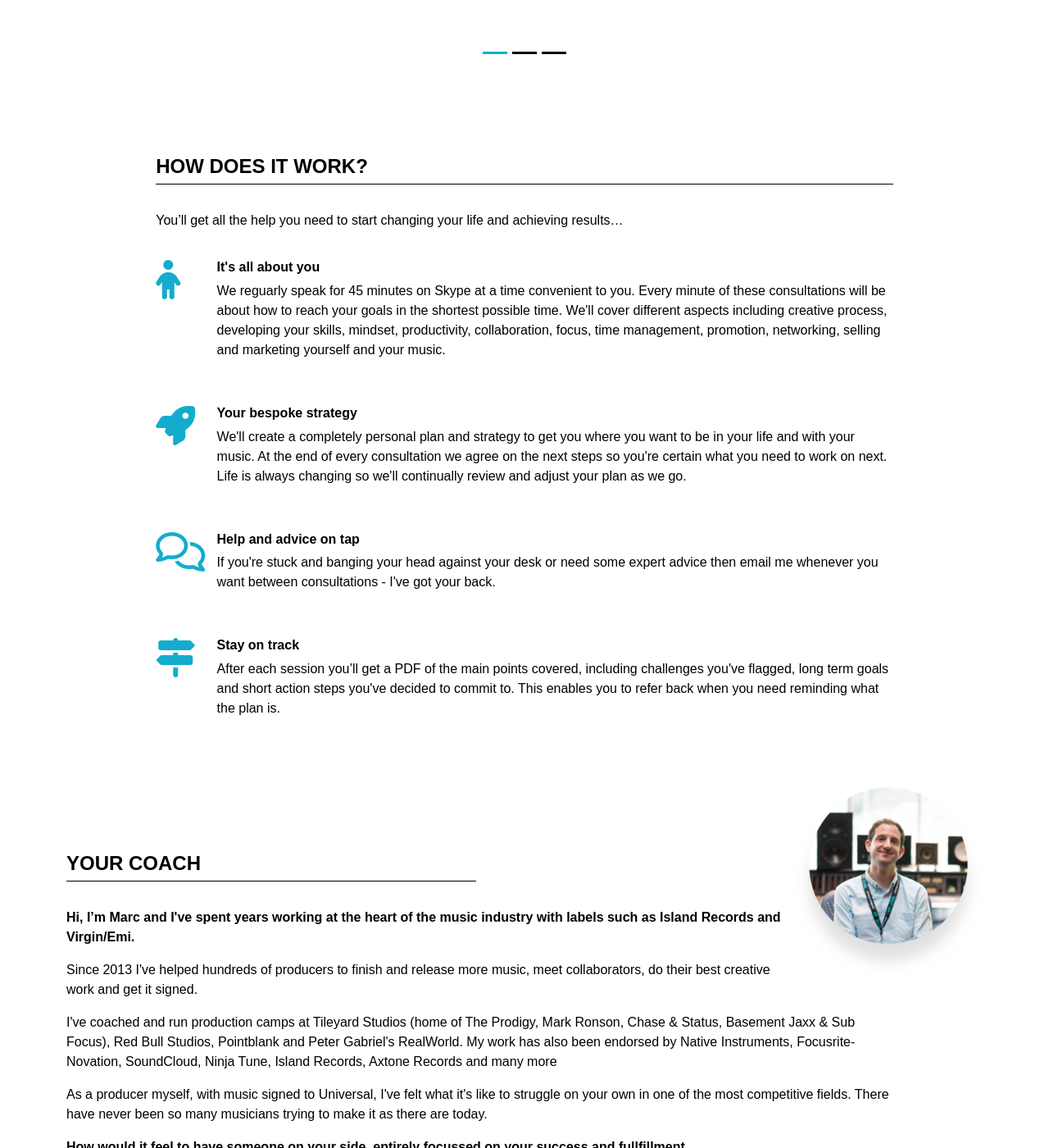
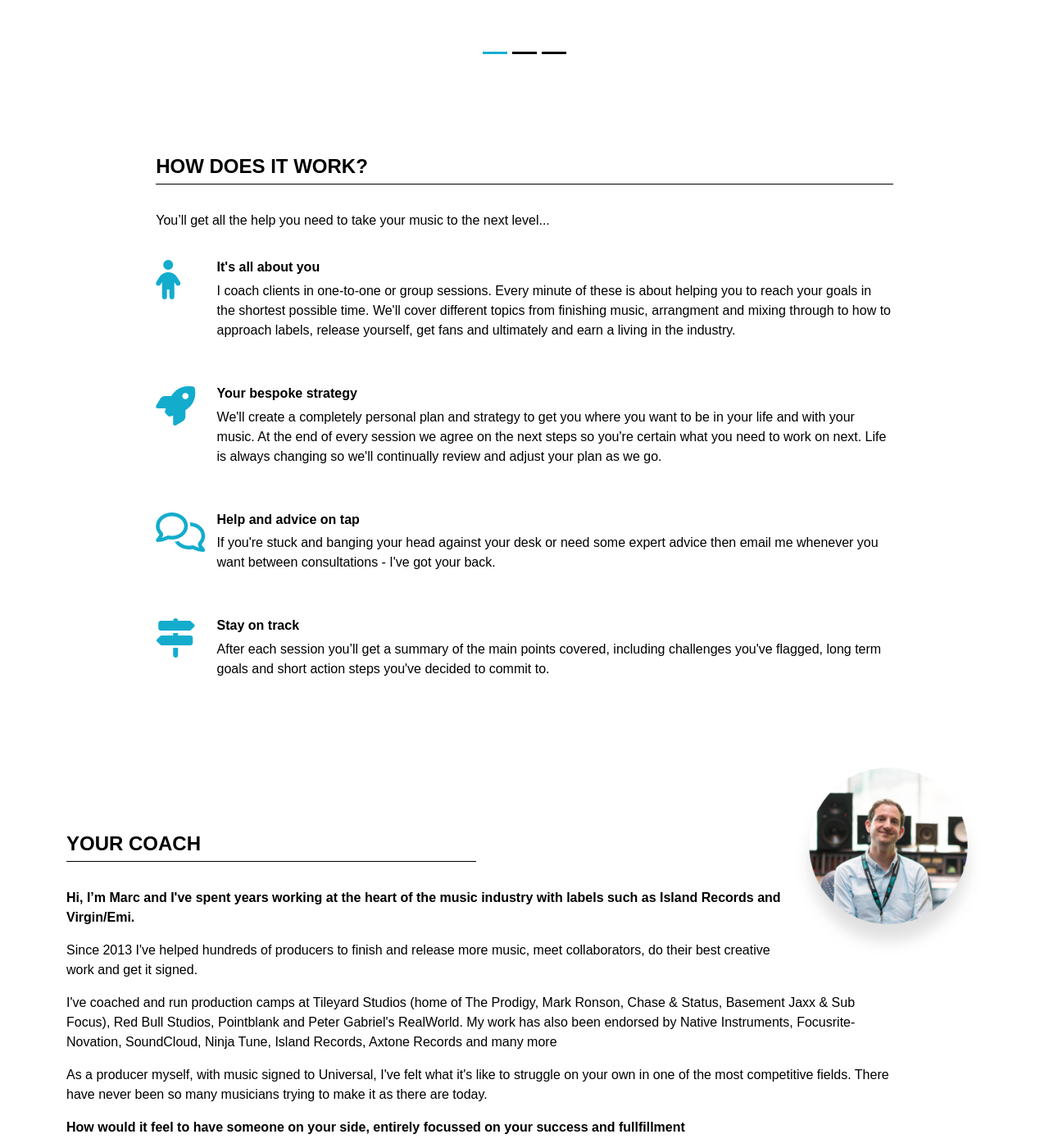
Before and after one commit to mlangsman/Coaching-Site, a Jekyll site: the page built from index.html, in a window 1280 px wide and 1400 px high, scrolled down 3496 px. Shown: the whole window at 82% size. Built offline with Jekyll 4.4.1, drawn with Linux system fonts in a browser that asks for light colours; nearby versions of some CDN libraries; some of the changed text lies outside the part shown.

Commit message:
Replace free session with email signup

```diff
--- a/_config.yml
+++ b/_config.yml
@@ -32,5 +32,5 @@
 exclude:
   - Gemfile
   - Gemfile.lock
-cta: "APPLY FOR A FREE SESSION"
-modal: "APPLY FOR A FREE&nbsp;SESSION"
+cta: "GET FREE EMAIL COACHING"
+modal: "GET FREE EMAIL COACHING"
--- a/_includes/footer.html
+++ b/_includes/footer.html
@@ -61,11 +61,11 @@
 			</div>
 
 	      	<div class="modal-footer justify-content-center border-0 pt-0">
-	        	<button type="submit" class="btn btn-primary">APPLY NOW</button>
+	        	<button type="submit" class="btn btn-primary">SIGN UP</button>
 			</div>
 
 			<div class="af-element privacyPolicy justify-content-center">
-				<p>You’ll also receive free occasional coaching by email to help you with your&nbsp;music.</p>
+				<p>We'll cover how to finish more music and other ways to take your music to the next level</p>
 				<p>I respect your <a title="Privacy Policy" href="https://www.aweber.com/permission.htm" target="_blank" rel="nofollow">email privacy and inbox</a></p>
 
 	       		</form>
--- a/index.html
+++ b/index.html
@@ -10,7 +10,8 @@
 				<!--<h1 class="headline text-shadow">FFWD COACHING</h2>
 				<hr class="hr-white">-->
 				<p class="sub-headline text-shadow">GET THE EDGE IN YOUR MUSIC AND YOUR LIFE</p>
-				<button type="button" class="btn btn-primary global-margin" data-toggle="modal" data-target="#mailingList">{{ site.cta }}</button>
+				<!--<button type="button" class="btn btn-primary global-margin" data-toggle="modal" data-target="#mailingList">{{ site.cta }}</button>-->
+				<button type="button" class="btn btn-primary global-margin" data-toggle="modal" data-target="/store">{{ site.cta }}</button>
 			</div>
 			<div class="col-4 desktop-only"></div>
 		</div>
@@ -44,6 +45,22 @@
 			</div>
 		</div>
 
+				<!--  STUCK SECTION  -->
+
+		<div class="row">
+			<div class="col image-block stuck global-padding">
+				<div class="row">
+					<div class="col"></div>
+					<div class="col right">
+						<h3>I need help finishing music</h3>
+						<p>
+							Keep hitting brick walls in your production? Sometimes it’s impossible to get beyond that 16-bar loop or make anything that sounds polished. I'll help you develop the skills, strategies and mindset to finish tracks like&nbsp;a&nbsp;boss.
+						</p>
+					</div>
+				</div>
+			</div>
+		</div>
+
 		<!--  TIME SECTION  -->
 
 		<div class="row">
@@ -60,21 +77,7 @@
 			</div>
 		</div>
 
-		<!--  STUCK SECTION  -->
 
-		<div class="row">
-			<div class="col image-block stuck global-padding">
-				<div class="row">
-					<div class="col"></div>
-					<div class="col right">
-						<h3>I’m stuck in a creative rut</h3>
-						<p>
-							Hit a brick wall in your music or your life? Sometimes it’s impossible to get beyond a 16-bar loop or make anything that sounds professional. We'll uncover what's holding you back to get you fired up and in peak creative flow.
-						</p>
-					</div>
-				</div>
-			</div>
-		</div>
 
 		<!--  PROMOTION SECTION  -->
 
@@ -99,7 +102,7 @@
 					<div class="col right">
 						<h3>I don’t have all the skills I need</h3>
 						<p>
-							Would you like to master any new skills such as musicality, theory or mixing and mastering? Maybe you'd like to be a more original and confident producer? Together, we'll create a strategy to help you grow and I'll be there to ensure you achieve those results.
+							Would you like to master any new skills such as musicality, theory or mixing and mastering? Maybe you'd like to be a more original and confident producer or even outsource some parts of your production? I'll help you to upskill and ensure you achieve those results.
 
 						</p>
 					</div>
@@ -111,9 +114,9 @@
 			<div class="col image-block career global-padding">
 				<div class="row">
 					<div class="col-6 px-0">
-						<h3>I'd like a career change</h3>
+						<h3>I need a career change</h3>
 								<p>
-									Sometimes we reach a point in our lives when we just need a change of direction. Perhaps you want to create a lifestyle business or get a day job in the industry. Together we'll navigate that shift so you can do passionate and fullfilling work every day and reconnect with who you really are.
+									Many producers I work with are keen to either get a job in the industry or create their own lifestyle music business. Together we'll explore your options and navigate that shift so you can do passionate and creative work every day and reconnect with who you really are.
 								</p>
 					</div>
 					<div class="col-6"></div>
@@ -196,7 +199,7 @@
 				<div class="col"></div>
 				<div class="col-10 global-padding">
 					<h2 class="">How does it work?</h2>
-					<p>You’ll get all the help you need to start changing your life and achieving results…</p>
+					<p>You’ll get all the help you need to take your music to the next level...</p>
 				</div>
 				<div class="col"></div>
 			</div>
@@ -206,7 +209,7 @@
 				<div class="col-10 global-padding benefits">
 					<i class="fa fa-child fa-3x fa-pull-left" aria-hidden="true"></i>
 					<h3>It's all about you</h3>
-					<p>We reguarly speak for 45 minutes on Skype at a time convenient to you. Every minute of these consultations will be about how to reach your goals in the shortest possible time. We'll cover different aspects including creative process, developing your skills, mindset, productivity, collaboration, focus, time management, promotion, networking, selling and marketing yourself and your music.</p>
+					<p>I coach clients in one-to-one or group sessions. Every minute of these is about helping you to reach your goals in the shortest possible time. We'll cover different topics from finishing music, arrangment and mixing through to how to approach labels, release yourself, get fans and ultimately and earn a living in the industry.</p>
 				</div>
 				<div class="col"></div>
 			</div>
@@ -216,7 +219,7 @@
 				<div class="col-10 global-padding benefits">
 					<i class="fa fa-rocket fa-3x fa-pull-left" aria-hidden="true"></i>
 					<h3>Your bespoke strategy</h3>
-					<p>We'll create a completely personal plan and strategy to get you where you want to be in your life and with your music. At the end of every consultation we agree on the next steps so you're certain what you need to work on next. Life is always changing so we'll continually review and adjust your plan as we go.</p>
+					<p>We'll create a completely personal plan and strategy to get you where you want to be in your life and with your music. At the end of every session we agree on the next steps so you're certain what you need to work on next. Life is always changing so we'll continually review and adjust your plan as we go.</p>
 				</div>
 					<div class="col"></div>
 			</div>
@@ -236,7 +239,7 @@
 				<div class="col-10 global-padding benefits">
 					<i class="fa fa-map-signs fa-3x fa-pull-left" aria-hidden="true"></i>
 					<h3>Stay on track</h3>
-					<p>After each session you’ll get a PDF of the main points covered, including challenges you've flagged, long term goals and short action steps you've decided to commit to. This enables you to refer back when you need reminding what the plan is.</p>
+					<p>After each session you’ll get a summary of the main points covered, including challenges you've flagged, long term goals and short action steps you've decided to commit to.</p>
 
 				</div>
 				<div class="col"></div>
@@ -374,7 +377,7 @@
 		<div class="cta-block">
 			<div class="row">
 				<div class="col-7 no-gutters px-0">
-					<p class="sub-headline text-shadow">30 minutes could change your life</p>
+					<p class="sub-headline text-shadow">One click could change your life</p>
 					<button type="button" class="btn btn-primary global-margin" data-toggle="modal" data-target="#mailingList">{{ site.cta }}</button>
 				</div>
 				<div class="col"></div>
```
